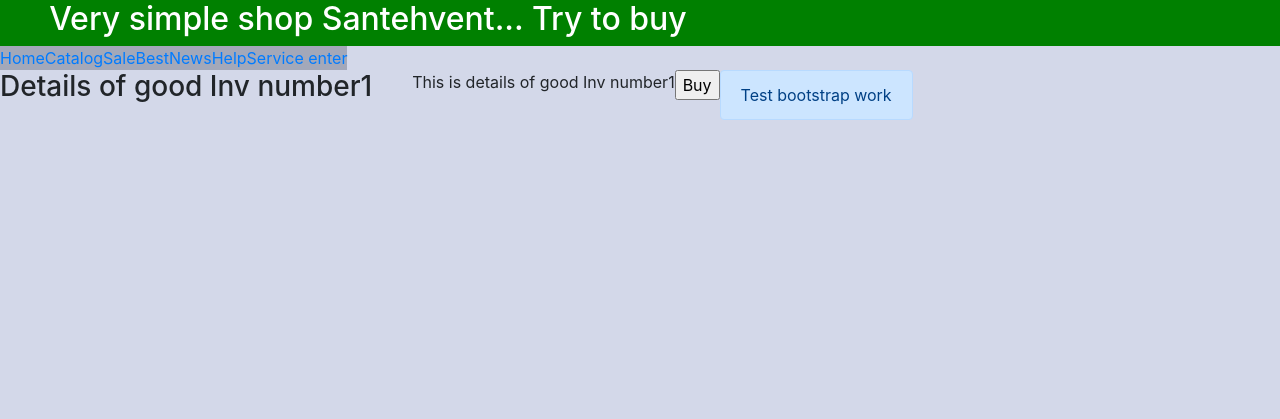
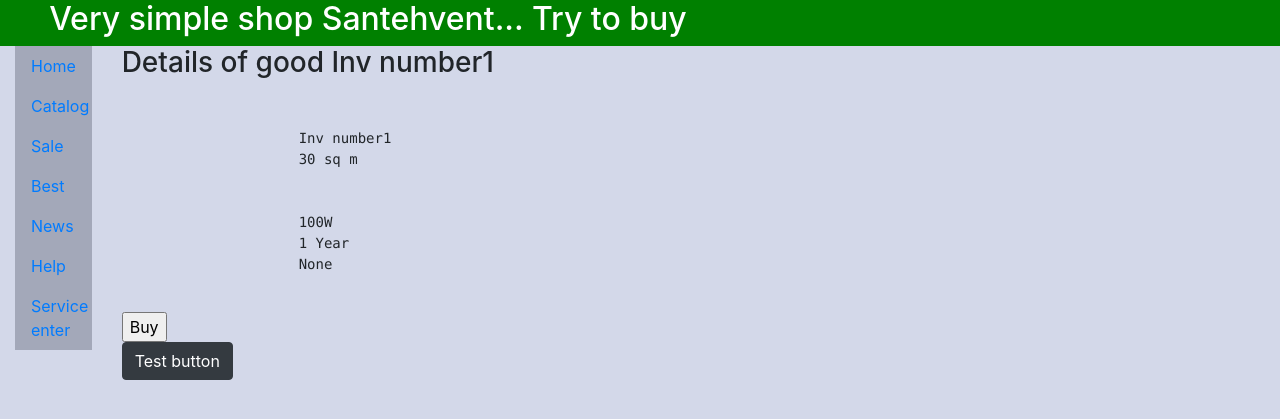
Before and after one commit to Vlad-Yekat/santehvent, a Django app: page /1/ in a window 1280 px wide. Shown: the top 419 px of the page. Run offline with Django 3.2, Linux system fonts and the light colour scheme; data comes from the database, SQL or seed files in the repository; some libraries are stand-ins or nearby versions.

Commit message:
some 0509

```diff
--- a/santehvent/catalog/static/catalog/style.css
+++ b/santehvent/catalog/static/catalog/style.css
@@ -31,6 +31,11 @@
     background-color:#2a5886;
   }
 
+   .topic-list__item{
+       margin-bottom: 20px;
+       padding: 10px;
+   }
+
  /*body {
    background: #D3D8E9 url("images/background.gif") no-repeat;
   }*/
--- a/santehvent/catalog/templates/catalog/details.html
+++ b/santehvent/catalog/templates/catalog/details.html
@@ -12,18 +12,28 @@
    </div>
 
    <div class="row">
+       <div class="col-1">
           {% include 'leftmenu2.html' %}
+       </div>
 
-<div class="col-xs-12 col-md-11">
-  <div class="row">
+      <div class="col-11">
+
 
             <h3>Details of good {{ good_obj.goodName }}</h3>
+             <br>
+             <p>
 
-  <ul>
-  This is details of good {{ good_obj.goodName }}
-  </ul>
+                 <pre>
+                     {{ good_obj.goodName }}
+                     {{ good_obj.goodSquare }}
+                     {{ good_obj.goodSizeIn }}
+                     {{ good_obj.goodSizeOut }}
+                     {{ good_obj.goodWatt }}
+                     {{ good_obj.goodGaranty }}
+                     {{ good_obj.goodPhoto }}
+                 </pre>
 
-
+             </p>
 
             <form action="" method="post">
                {% csrf_token %}
@@ -34,12 +44,13 @@
                -->
             </form>
 
-      <div class="alert alert-primary" role="alert">
-          Test bootstrap work
-          </div>
 
-  </div>
+
+              <button type="button" class="btn btn-dark">Test button</button>
+
+
 
        </div>
    </div>
+</div>
 {% endblock %}
--- a/santehvent/templates/leftmenu2.html
+++ b/santehvent/templates/leftmenu2.html
@@ -1,11 +1,25 @@
-<ul class="nav" style="background:#A3A8B9;">
-    <li><a href="http://127.0.0.1:8000/">Home</a> </li>
-    <li><a href="http://127.0.0.1:8000/catalog/">Catalog</a> </li>
-    <li><a href="#">Sale</a> </li>
-    <li><a href="#">Best</a> </li>
+<ul class="nav flex-column" style="background:#A3A8B9;">
+    <li class="nav-item">
+        <a class="nav-link active" href="http://127.0.0.1:8000/">Home</a>
+    </li>
+    <li class="nav-item">
+        <a class="nav-link" href="http://127.0.0.1:8000/catalog/">Catalog</a>
+    </li>
+    <li class="nav-item">
+        <a class="nav-link" href="#">Sale</a>
+    </li>
+    <li class="nav-item">
+        <a class="nav-link" href="#">Best</a>
+    </li>
     <li class="nav-divider"></li>
-    <li><a href="#">News</a> </li>
-    <li><a href="#">Help</a> </li>
+    <li class="nav-item">
+        <a class="nav-link" href="#">News</a>
+    </li>
+    <li class="nav-item">
+        <a class="nav-link" href="#">Help</a>
+    </li>
     <li class="nav-divider"></li>
-    <li><a href="http://127.0.0.1:8000/admin/">Service enter</a> </li>
+    <li class="nav-item">
+        <a class="nav-link" href="http://127.0.0.1:8000/admin/">Service enter</a>
+    </li>
 </ul>
```
Also changed, not shown: santehvent/catalog/templates/catalog/index.html (+13 -2 lines). Lines whose indentation alone changed are shown as unchanged.
